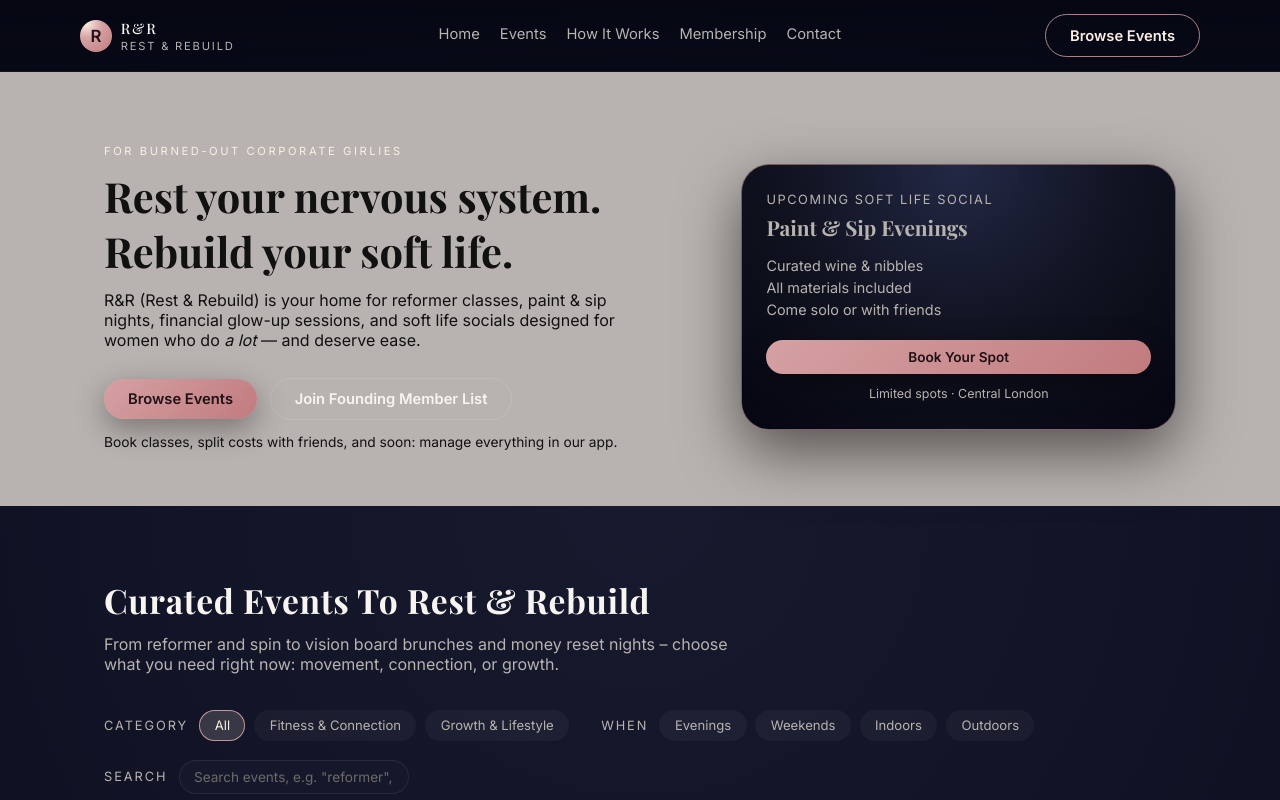
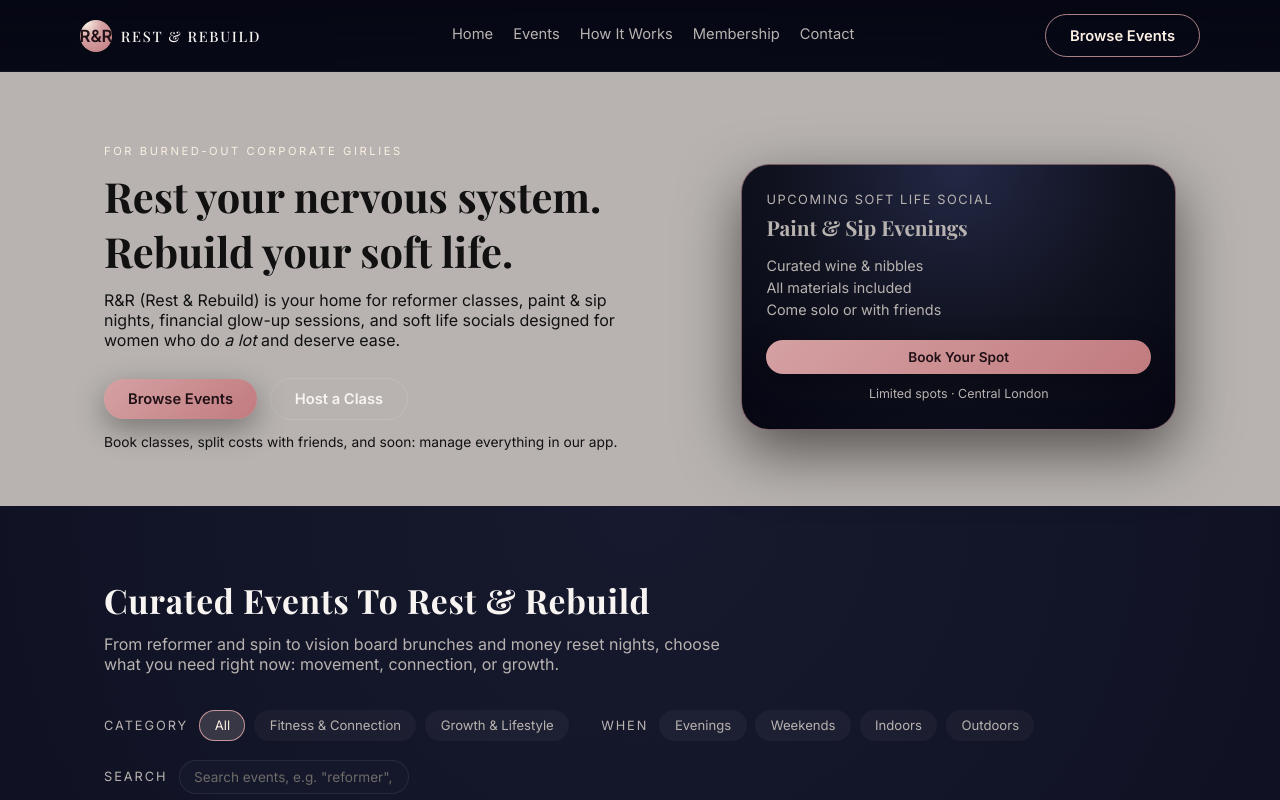
Before and after one commit to AISCSM/Rest-Rebuild, a plain HTML site: page index.html in a window 1280 px wide. Shown: the top 800 px of the page. Drawn offline with nearby package versions, Linux system fonts and the light colour scheme.

Commit message:
Update logo and text for branding consistency and alignment
Update logo and text for branding consistency and alignment

```diff
--- a/index.html
+++ b/index.html
@@ -13,10 +13,9 @@
   <header class="site-header">
     <div class="container header-inner">
       <div class="logo">
-        <span class="logo-mark">R</span>
+        <span class="logo-mark">R&R</span>
         <div class="logo-text-wrap">
-          <span class="logo-text-main">R&amp;R</span>
-          <span class="logo-text-sub">Rest &amp; Rebuild</span>
+          <span class="logo-text-main">Rest &amp; Rebuild</span>
         </div>
       </div>
       <nav class="main-nav">
@@ -39,11 +38,11 @@
           <h1>Rest your nervous system. Rebuild your soft life.</h1>
           <p class="hero-subtitle">
             R&amp;R (Rest &amp; Rebuild) is your home for reformer classes, paint &amp; sip nights, financial glow-up sessions,
-            and soft life socials designed for women who do <em>a lot</em> — and deserve ease.
+            and soft life socials designed for women who do <em>a lot</em> and deserve ease.
           </p>
           <div class="hero-actions">
             <button class="btn" id="hero-browse">Browse Events</button>
-            <button class="btn btn-ghost" id="hero-join-waitlist">Join Founding Member List</button>
+            <button class="btn btn-ghost" id="hero-join-waitlist">Host a Class</button>
           </div>
           <p class="hero-note">Book classes, split costs with friends, and soon: manage everything in our app.</p>
         </div>
@@ -69,7 +68,7 @@
         <div class="section-header">
           <h2>Curated Events To Rest & Rebuild</h2>
           <p>
-            From reformer and spin to vision board brunches and money reset nights –
+            From reformer and spin to vision board brunches and money reset nights,
             choose what you need right now: movement, connection, or growth.
           </p>
         </div>
@@ -167,7 +166,7 @@
           <h2>Host a Class or Partner With R&amp;R</h2>
           <p>
             Are you a Pilates instructor, therapist, finance girly, or female founder who wants to host with us?
-            Tell us about your ideas – we love co-creating.
+            Tell us about your ideas. We love co-creating.
           </p>
           <form id="contact-form" class="contact-form">
             <div class="form-row">
```
